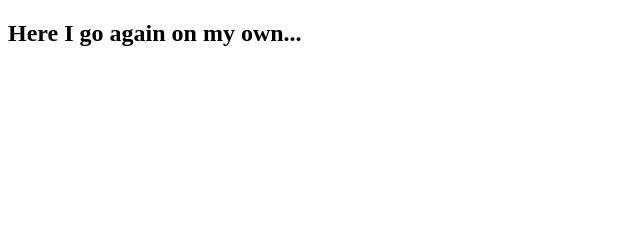
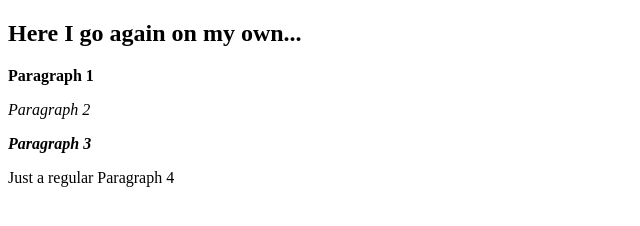
Before and after one commit to IsaacRodolph/html-boilerplate, a plain HTML site: page index.html in a window 1280 px wide. Shown: the whole page, without its empty margins (0-640 px from the left). Drawn offline with Linux system fonts and the light colour scheme.

Commit message:
Add index.html

```diff
--- a/index.html
+++ b/index.html
@@ -8,5 +8,18 @@
 </head>
 <body>
     <h2>Here I go again on my own...</h2>
+
+    <p><strong>Paragraph 1</strong></p>
+    <p><em>Paragraph 2</em></p>
+    <p><strong><em>Paragraph 3</em></strong></p>
+    <P>Just a regular Paragraph 4</P>
+
+
+
+
+
 </body>
+
+
+
 </html>
```
